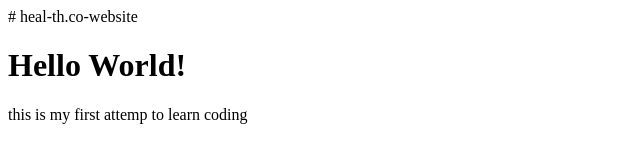
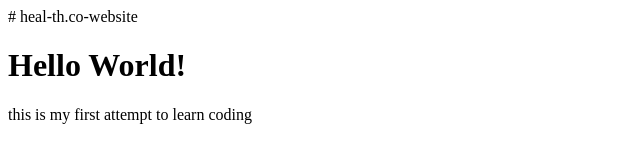
Before and after one commit to nonyr/heal-th.co-website, a plain HTML site: page Index.html in a window 1280 px wide. Shown: the full height of the page, 0-640 px from the left. Drawn offline with Linux system fonts and the light colour scheme.

Commit message:
nonyr.github.io

```diff
--- a/Index.html
+++ b/Index.html
@@ -1,8 +1,10 @@
 # heal-th.co-website
 <!DOCTYPEhtml>
 <body>
+  <style>
+  </style>
   <h1>Hello World!
   </h1>
-  <p>this is my first attemp to learn coding
+  <p>this is my first attempt to learn coding
   </p>
 </body>
```
